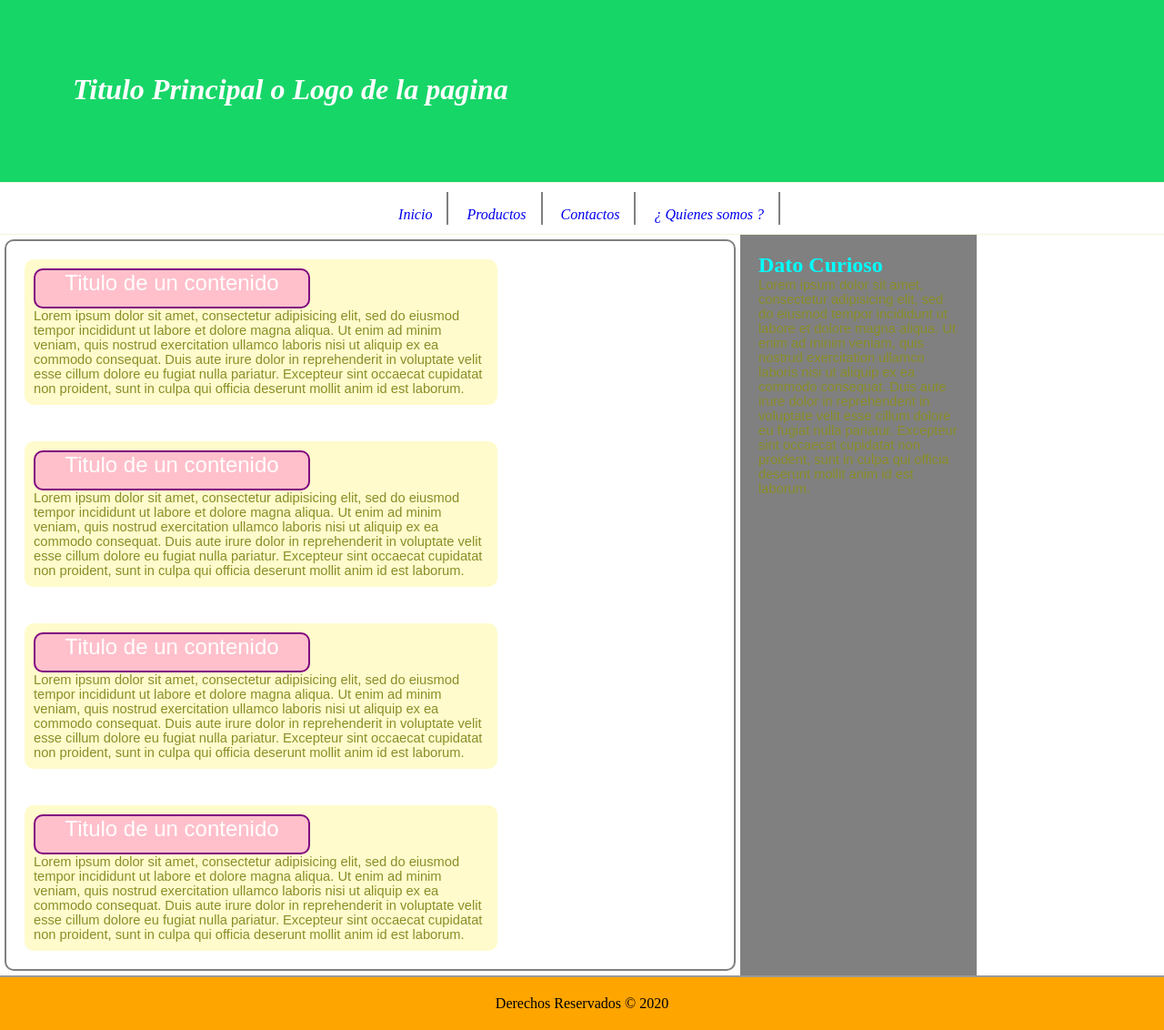
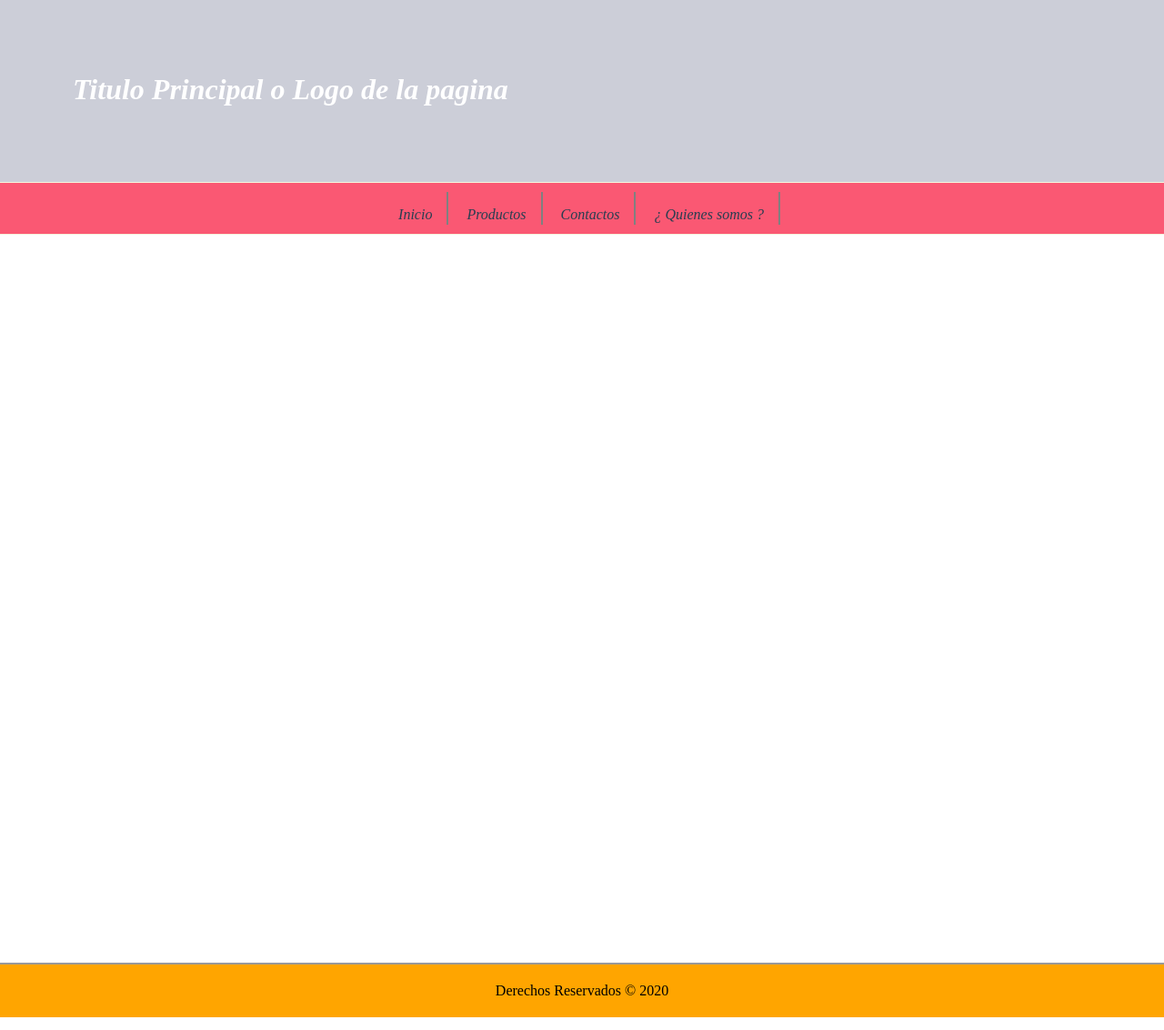
Before and after one commit to zulean1/Paginas-Web, a PHP site: page /public/views/Pagina.html in a window 1280 px wide. Shown: the whole page at 91% size. Run offline with PHP 8.4, Linux system fonts and the light colour scheme.

Commit message:
agregando estilos a la carpeta pagina, al header y nav

```diff
--- a/Pagina/public/css/estilo.css
+++ b/Pagina/public/css/estilo.css
@@ -1,13 +1,19 @@
 *{
     margin: 0px;
     padding: 0px;
+    box-sizing: content-box;
 
+}
+
+.content{
+    height: 100vh;
+    width: 100%;
 }
 
 .cabecera{
 
     border-bottom: 1px solid beige;
-    background: #17D668;
+    background: #CCCED8;
     height: 200px;
     display: flex;
     justify-content: space-between;
@@ -15,7 +21,7 @@
 
 
 
-.cabecera .titulo{
+.cabecera-titulo{
 
     text-align: center;
     padding: 2.5em;
@@ -25,12 +31,10 @@
 
 
 }
-.content{
-    display: flex;
-}
+
  .nav .nav-ul{
     border-bottom: 1px solid beige;
-    background: white;
+    background: #FA5873;
     padding: 0.5em;
     height: 40px;
     display: flex;
@@ -60,10 +64,18 @@
 
  }
 
- a{
+ .link__active{
+    color: #283E51;
        font-style: italic;
        text-decoration: none;
        font-weight: lighter;
+
+ }
+
+
+ .link__active:visited {
+
+      color: black;
 
  }
 
--- a/Pagina/public/views/Pagina.html
+++ b/Pagina/public/views/Pagina.html
@@ -8,69 +8,22 @@
     </head>
     <body>
 
-         <header class="cabecera">
+         <header class="cabecera ">
 
-    	   <h1 class="titulo">Titulo Principal o Logo de la pagina</h1>
+    	   <h1 class="cabecera-titulo">Titulo Principal o Logo de la pagina</h1>
         </header>
         <nav class="nav">
         	<ul class="nav-ul">
-        		<li class="nav-items"> <a href="Pagina.php">Inicio</a></li>
-        	    <li class="nav-items"> <a href="public/views/Productos.php">Productos</a></li>
-        	    <li class="nav-items"> <a href="Contactos.html">Contactos</a></li>
-        	    <li class="nav-items"> <a href="Informacion.html">¿ Quienes somos ?</a></li>
+        		<li class="nav-items"> <a class="link__active" href="Pagina.php">Inicio</a></li>
+        	    <li class="nav-items"> <a class="link__active" href="public/views/Productos.php">Productos</a></li>
+        	    <li class="nav-items"> <a class="link__active" href="Contactos.html">Contactos</a></li>
+        	    <li class="nav-items"> <a class="link__active" href="Informacion.html">¿ Quienes somos ?</a></li>
 
         	</ul>
         </nav>
-        <div class="content">
+       <main class="menu content">
 
-        <section class="section">
-        	<article class="section-a">
-        		<h2 class="contenido">Titulo de un contenido</h2>
-        		<p> Lorem ipsum dolor sit amet, consectetur adipisicing elit, sed do eiusmod
-        		tempor incididunt ut labore et dolore magna aliqua. Ut enim ad minim veniam,
-        		quis nostrud exercitation ullamco laboris nisi ut aliquip ex ea commodo
-        		consequat. Duis aute irure dolor in reprehenderit in voluptate velit esse
-        		cillum dolore eu fugiat nulla pariatur. Excepteur sint occaecat cupidatat non
-        		proident, sunt in culpa qui officia deserunt mollit anim id est laborum. </p>
-        	</article>
-        	<article class="section-a">
-        		<h2 class="contenido">Titulo de un contenido</h2>
-        		<p> Lorem ipsum dolor sit amet, consectetur adipisicing elit, sed do eiusmod
-        		tempor incididunt ut labore et dolore magna aliqua. Ut enim ad minim veniam,
-        		quis nostrud exercitation ullamco laboris nisi ut aliquip ex ea commodo
-        		consequat. Duis aute irure dolor in reprehenderit in voluptate velit esse
-        		cillum dolore eu fugiat nulla pariatur. Excepteur sint occaecat cupidatat non
-        		proident, sunt in culpa qui officia deserunt mollit anim id est laborum. </p>
-        	</article>
-            <article class="section-a">
-                <h2 class="contenido">Titulo de un contenido</h2>
-                <p> Lorem ipsum dolor sit amet, consectetur adipisicing elit, sed do eiusmod
-                tempor incididunt ut labore et dolore magna aliqua. Ut enim ad minim veniam,
-                quis nostrud exercitation ullamco laboris nisi ut aliquip ex ea commodo
-                consequat. Duis aute irure dolor in reprehenderit in voluptate velit esse
-                cillum dolore eu fugiat nulla pariatur. Excepteur sint occaecat cupidatat non
-                proident, sunt in culpa qui officia deserunt mollit anim id est laborum. </p>
-            </article>
-            <article class="section-a">
-                <h2 class="contenido">Titulo de un contenido</h2>
-                <p> Lorem ipsum dolor sit amet, consectetur adipisicing elit, sed do eiusmod
-                tempor incididunt ut labore et dolore magna aliqua. Ut enim ad minim veniam,
-                quis nostrud exercitation ullamco laboris nisi ut aliquip ex ea commodo
-                consequat. Duis aute irure dolor in reprehenderit in voluptate velit esse
-                cillum dolore eu fugiat nulla pariatur. Excepteur sint occaecat cupidatat non
-                proident, sunt in culpa qui officia deserunt mollit anim id est laborum. </p>
-            </article>
-        </section>
-        <aside class="sidebar">
-            <h2 class="subtitulo">Dato Curioso</h2>
-            <p > Lorem ipsum dolor sit amet, consectetur adipisicing elit, sed do eiusmod
-            tempor incididunt ut labore et dolore magna aliqua. Ut enim ad minim veniam,
-            quis nostrud exercitation ullamco laboris nisi ut aliquip ex ea commodo
-            consequat. Duis aute irure dolor in reprehenderit in voluptate velit esse
-            cillum dolore eu fugiat nulla pariatur. Excepteur sint occaecat cupidatat non
-            proident, sunt in culpa qui officia deserunt mollit anim id est laborum. </p>
-        </aside>
-        </div>
+       </main>
         <footer class="footer">
         	Derechos Reservados &copy; 2020
         </footer>
```
